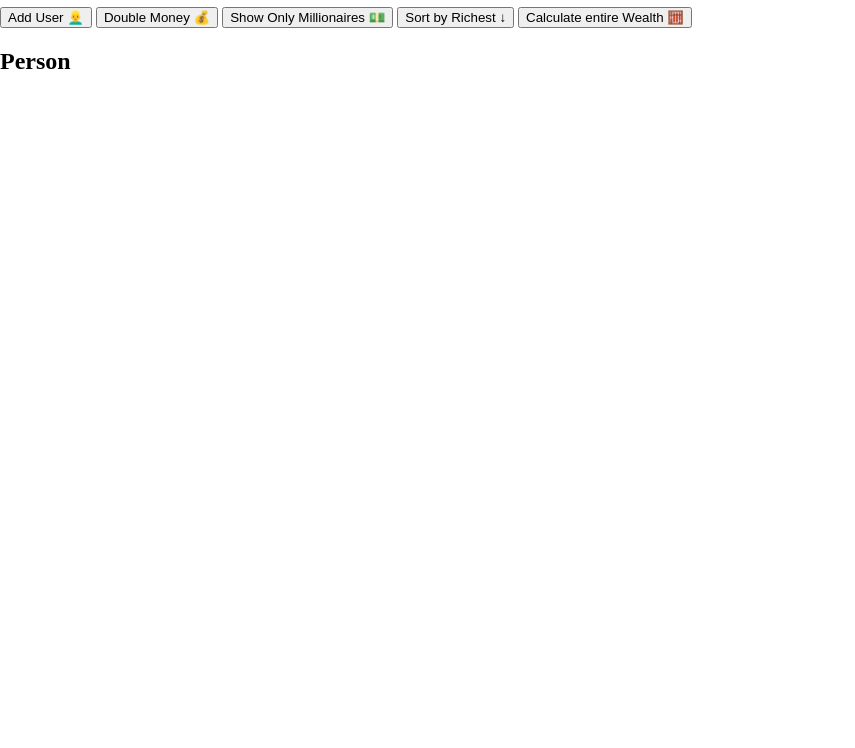
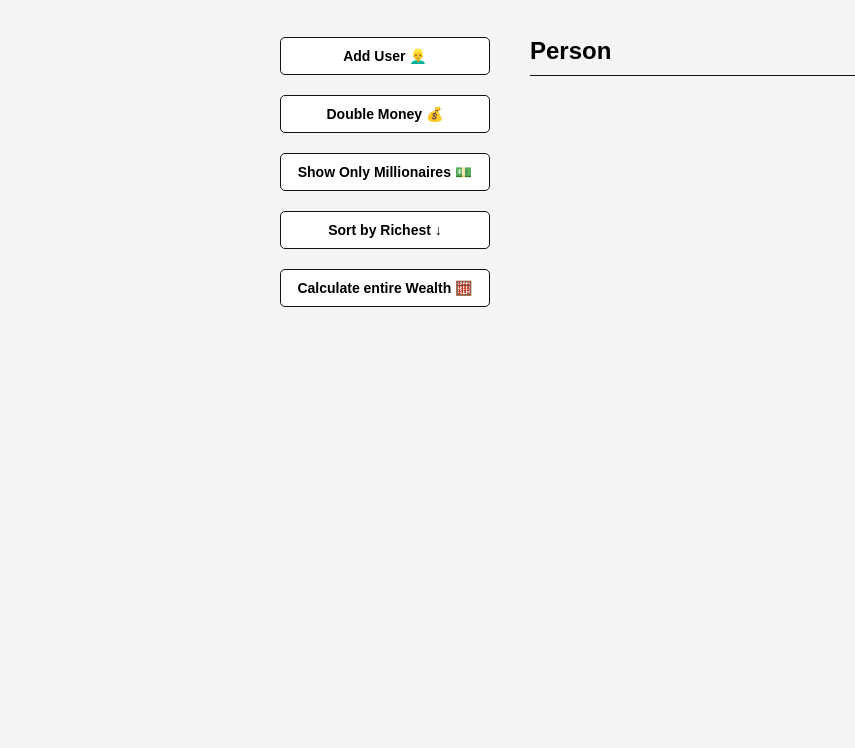
Before and after one commit to AnsonAMS/dom-array-methods, a plain HTML site: page index.html in a window 1280 px wide. Shown: the part 73-821 px from the top of the page, without its empty margins (0-855 px from the left). After the commit the page ends 800 px from the top, so only its background shows below. Drawn offline with Linux system fonts and the light colour scheme.

Commit message:
Adding style

```diff
--- a/style.css
+++ b/style.css
@@ -1,9 +1,71 @@
-
-html {
+* {
     box-sizing: border-box;
 }
 
 body {
+    background: #f4f4f4;
+    font-family: Arial, Helvetica, sans-serif;
+    display: flex;
+    flex-direction: column;
+    align-items: center;
     margin: 0;
     min-height: 100vh;
 }
+
+.container {
+    display: flex;
+    padding: 20px;
+    margin: 0 auto;
+    max-width: 100%;
+    width: 800px;
+}
+
+aside {
+    padding: 10px 20px;
+    width: 250px;
+    border-right: 1px solide #111;
+}
+
+button {
+    cursor: pointer;
+    background-color: #fff;
+    border: solid 1px #111;
+    border-radius: 5px;
+    display: block;
+    width: 100%;
+    padding: 10px;
+    margin-bottom: 20px;
+    font-weight: bold;
+    font-size: 14px;
+}
+
+main  {
+    flex: 1;
+    padding: 10px 20px;
+}
+
+h2 {
+    border-bottom: 1px solid #111;
+    padding-bottom: 10px;
+    display: flex;
+    justify-content: space-between;
+    font-weight: 300;
+    margin: 0 0 20px;
+}
+
+h3 {
+    background-color: #fff;
+    border-bottom: 1px solid #111;
+    padding: 10px;
+    display: flex;
+    justify-content: space-between;
+    font-weight: 300;
+    margin: 20px 0 0;
+}
+
+.person {
+    display: flex;
+    justify-content: space-between;
+    font-size: 20px;
+    margin-bottom: 10px;
+}
```
